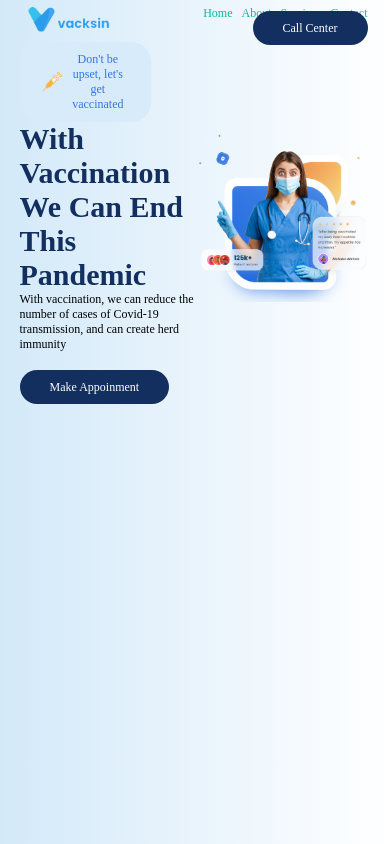
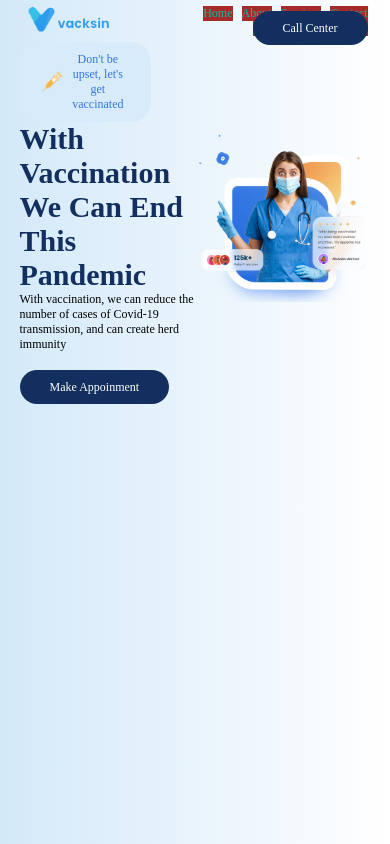
Before and after one commit to Danielb658/Proyecto-1, a plain HTML site: page index.html in a window 390 px wide. Drawn offline with Linux system fonts and the light colour scheme.

Commit message:
Update estilo.css

```diff
--- a/estilo.css
+++ b/estilo.css
@@ -374,6 +374,8 @@ nav ul li a{
         margin-left: 3px;
         margin-right: 3px;
 
+        background-color: brown;
+
     }
 
     nav ul li a{
```
